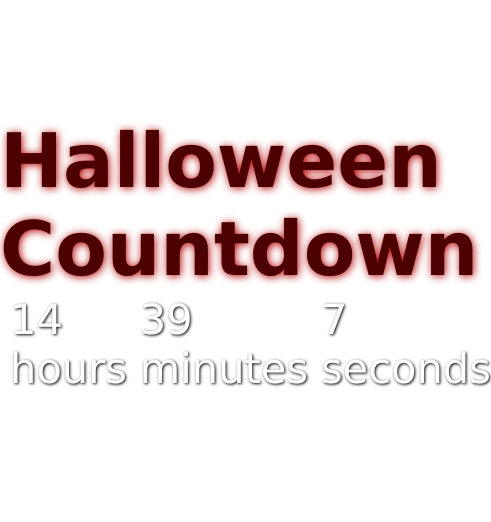
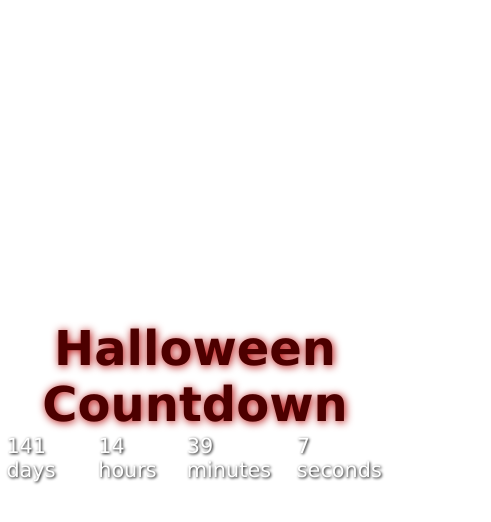
Before and after one commit to axense234/Halloween-Countdown, a plain HTML site: page index.html in a window 390 px wide. Shown: the whole page, 491 px wide, since content can reach past the window. Drawn offline with Linux system fonts and the light colour scheme.

Commit message:
Added font-size transitions

```diff
--- a/styles.css
+++ b/styles.css
@@ -28,7 +28,7 @@ body {
   color: white;
   text-shadow: 1px 1px 0.5rem black;
   text-align: center;
-  margin-top: 30%;
+  margin-top: 20rem;
   font-size: 4.7rem;
   /* ANIMATION */
   animation-name: scary_hover_an;
@@ -37,6 +37,7 @@ body {
   animation-duration: 1s;
   animation-delay: 0.3s;
   animation-direction: alternate;
+  transition: font-size 1s;
 }
 
 .countdown-container {
@@ -51,4 +52,20 @@ body {
   margin: 0.1rem 0.4rem 0.1rem 0.4rem;
   font-size: 2.6rem;
   text-shadow: 1px 1px 3px black;
+  transition: font-size 1s;
 }
+
+@media screen and (max-width: 900px) {
+  #title {
+    font-size: 3rem;
+  }
+  .countdown-container > p {
+    font-size: 1.6rem;
+  }
+}
+
+@media screen and (max-width: 500px) {
+  .countdown-container > p {
+    font-size: 1.3rem;
+  }
+}
```
